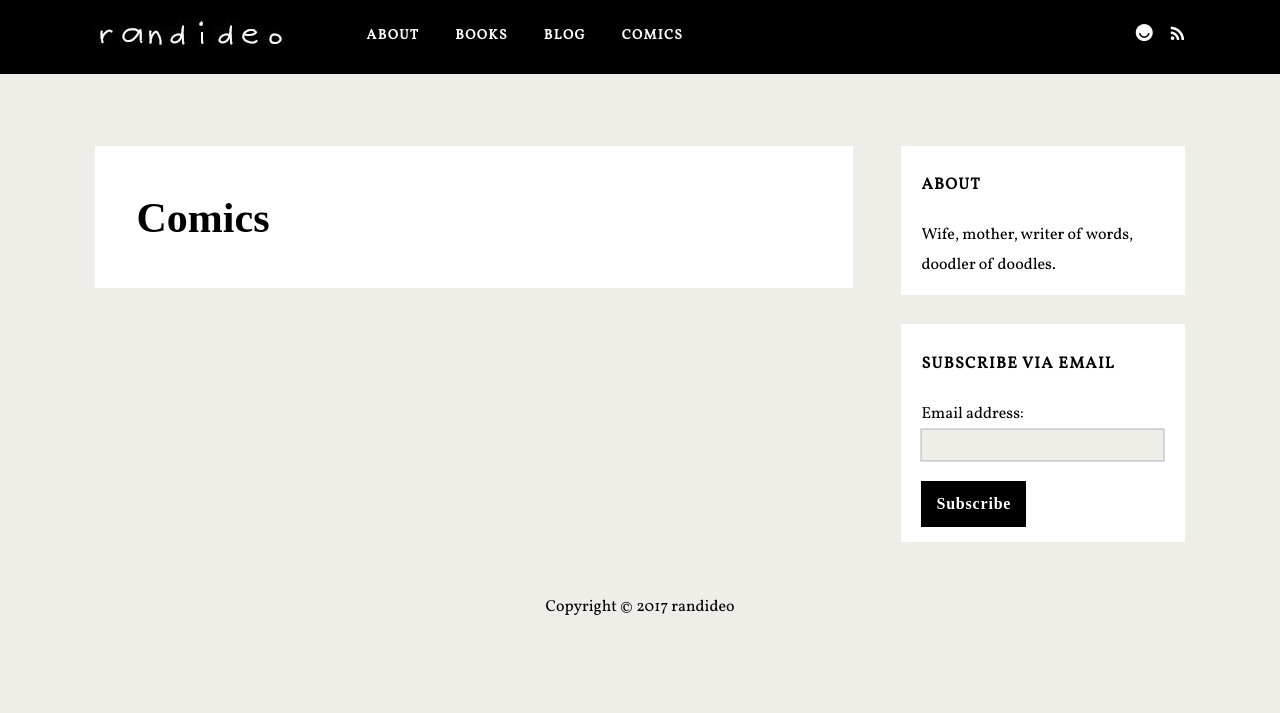
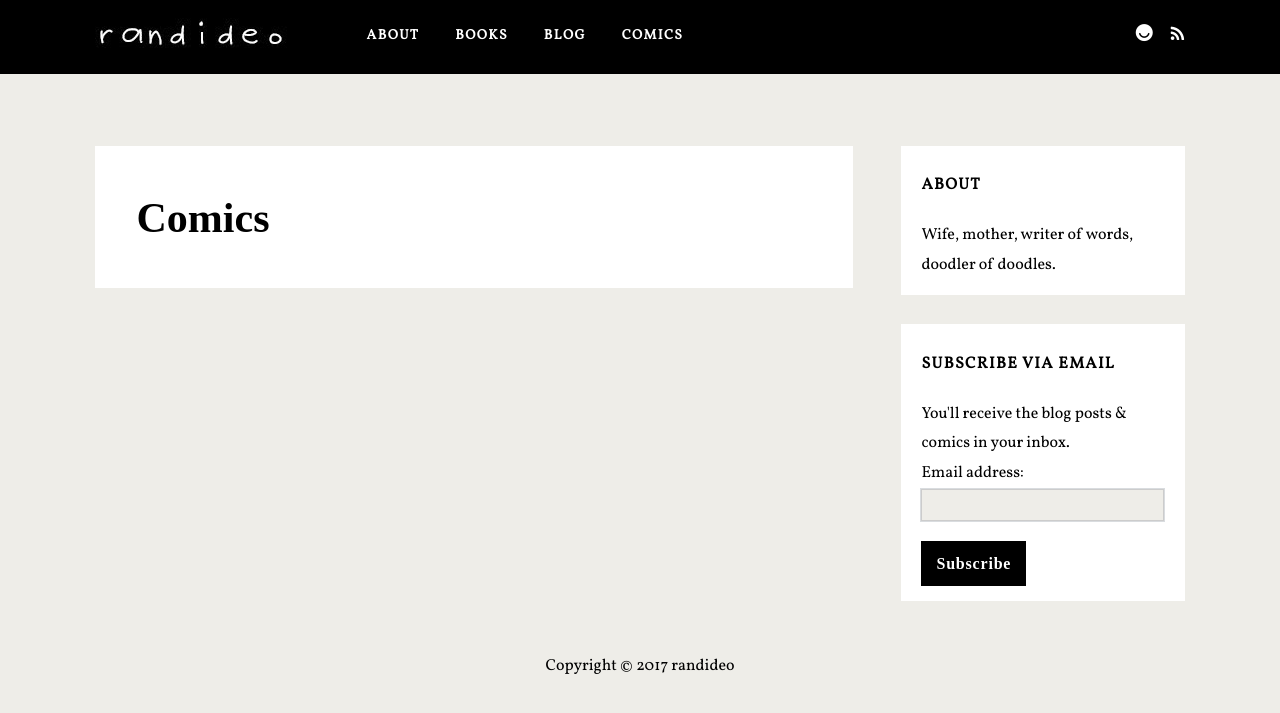
Before and after one commit to randideo/randideo.github.io, a Jekyll site: the page built from comics.html, in a window 1280 px wide. Shown: the top 713 px of the page. Built offline with Jekyll 4.4.1, drawn with Linux system fonts in a browser that asks for light colours; nearby versions of some CDN libraries; some web fonts are replaced; comment, search, counter and statistics services are not loaded.

Commit message:
Create sidebar.html

```diff
--- a/_includes/sidebar.html
+++ b/_includes/sidebar.html
@@ -9,6 +9,7 @@ Wife, mother, writer of words, doodler of doodles.
 
          <div class='widget HTML' data-version='1' id='HTML3'>
              <h2 class='title'>Subscribe Via Email</h2>
+             <div>You'll receive the blog posts & comics in your inbox.</div>
   <style>.email-octopus-form-wrapper h2{font-size:20px;margin:0 0 25px 0;}.email-octopus-form-row{margin-bottom:15px;}.email-octopus-form-row label{display:block;}.email-octopus-form-row input{width:100%;padding:8px;height:32px;border:1px solid #ccc;}.email-octopus-form-row-subscribe{margin-top:20px;}.email-octopus-form-row-subscribe button{color:#fff;background-color:#000000;border:0;max-width: 13.875em; padding:8px 15px;font-family: lusitana, serif;
     font-size: 1em;
     line-height: 1.85;font-weight:bold; letter-spacing: .05em;}.email-octopus-form-row-hp{position:absolute;left:-5000px;}.email-octopus-error-message{color:#e74c3c;}.email-octopus-referral{margin-top:20px;}</style>
```
